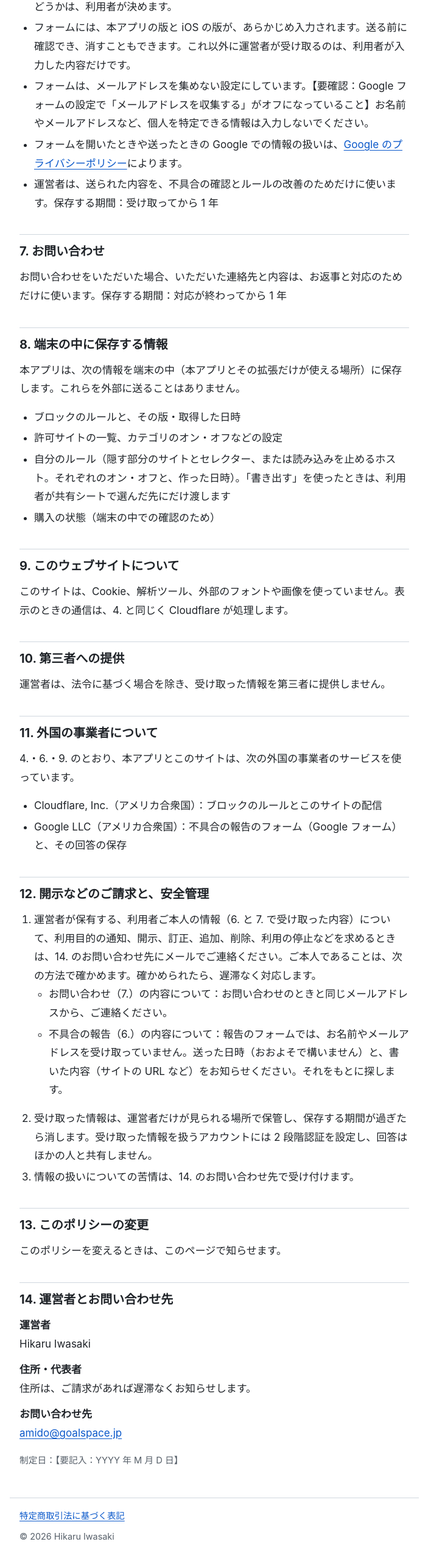
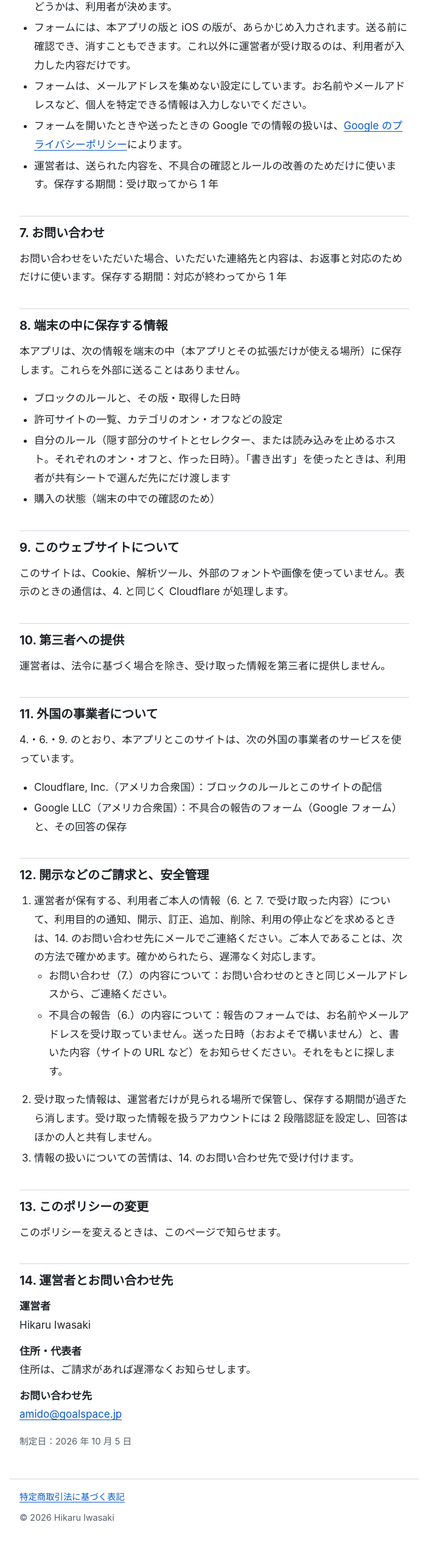
Before and after one commit to iwasaki-hikaru/amido-rules, a plain HTML site: page site/privacy.html in a window 1280 px wide. Shown: the part 2480-5040 px from the top of the page at 61% size, without its empty margins (288-991 px from the left). Drawn offline with Linux system fonts and the light colour scheme.

Commit message:
制定日を入れ、報告のフォームの設定の確認の印を消す
報告のフォームのメールアドレスの欄が消えたことを、公開のページで確かめた。

Co-Authored-By: Claude Opus 5.5 <noreply@anthropic.com>

```diff
--- a/site/privacy.html
+++ b/site/privacy.html
@@ -74,7 +74,7 @@
   <ul>
     <li>本アプリの「報告」から、Google LLC の Google フォームを開けます。送るかどうかは、利用者が決めます。</li>
     <li>フォームには、本アプリの版と iOS の版が、あらかじめ入力されます。送る前に確認でき、消すこともできます。これ以外に運営者が受け取るのは、利用者が入力した内容だけです。</li>
-    <li>フォームは、メールアドレスを集めない設定にしています。【要確認：Google フォームの設定で「メールアドレスを収集する」がオフになっていること】お名前やメールアドレスなど、個人を特定できる情報は入力しないでください。</li>
+    <li>フォームは、メールアドレスを集めない設定にしています。お名前やメールアドレスなど、個人を特定できる情報は入力しないでください。</li>
     <li>フォームを開いたときや送ったときの Google での情報の扱いは、<a href="https://policies.google.com/privacy?hl=ja">Google のプライバシーポリシー</a>によります。</li>
     <li>運営者は、送られた内容を、不具合の確認とルールの改善のためだけに使います。保存する期間：受け取ってから 1 年</li>
   </ul>
@@ -129,7 +129,7 @@
     <dd><a href="mailto:amido@goalspace.jp">amido@goalspace.jp</a></dd>
   </dl>
 
-  <p class="muted">制定日：【要記入：YYYY 年 M 月 D 日】</p>
+  <p class="muted">制定日：2026 年 10 月 5 日</p>
 </main>
 
 <footer class="site-footer">
```
Also changed, not shown: site/terms.html (+1 -1 lines).
